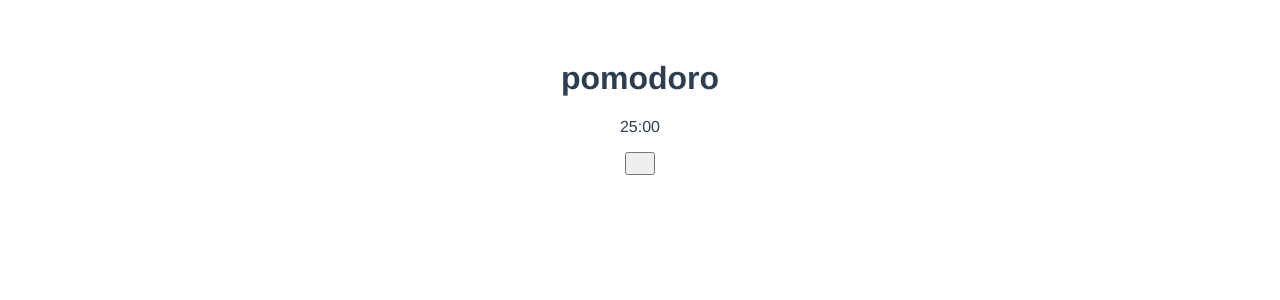
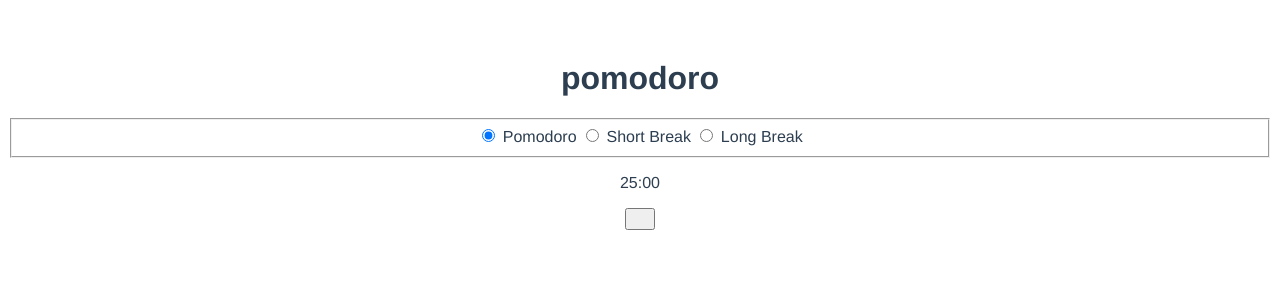
Before and after one commit to hamiltondave/pomodoro-clock, a Vue app: page / in a window 1280 px wide. Shown: the top 300 px of the page. Built offline with nearby package versions, Linux system fonts and the light colour scheme; some icons are missing.

Commit message:
Add timer options for breaks

```diff
--- a/src/App.vue
+++ b/src/App.vue
@@ -1,17 +1,33 @@
 <template>
   <div id="app">
-    <h1>pomodoro</h1>
-    <Timer limit="25" />
+    <main>
+      <h1>pomodoro</h1>
+      <BreakOptions v-model.number="selectedTimer" />
+      <Timer :limit="timeLimits[selectedTimer]" />
+    </main>
   </div>
 </template>
 
 <script>
+import BreakOptions from './components/BreakOptions'
 import Timer from './components/Timer.vue'
 
 export default {
   name: 'App',
   components: {
+    BreakOptions,
     Timer,
+  },
+
+  data() {
+    return {
+      selectedTimer: 'pomodoro',
+      timeLimits: {
+        long: 10,
+        pomodoro: 25,
+        short: 5,
+      },
+    }
   }
 }
 </script>
--- /dev/null
+++ b/src/components/BreakOptions.vue
@@ -0,0 +1,45 @@
+<template>
+  <fieldset>
+    <label>
+      <input
+        name="options"
+        type="radio"
+        value="pomodoro"
+        v-model="selectedOption"
+        @input="$emit('input', $event.target.value)"
+      />
+      Pomodoro
+    </label>
+    <label>
+      <input
+        name="options"
+        type="radio"
+        value="short"
+        v-model="selectedOption"
+        @input="$emit('input', $event.target.value)"
+      />
+      Short Break
+    </label>
+    <label>
+      <input
+        name="options"
+        type="radio"
+        value="long"
+        v-model="selectedOption"
+        @input="$emit('input', $event.target.value)"
+      />
+      Long Break
+    </label>
+  </fieldset>
+</template>
+
+<script>
+export default {
+  name: 'BreakOptions',
+  data() {
+    return {
+      selectedOption: 'pomodoro',
+    }
+  },
+}
+</script>
--- a/src/components/Timer.vue
+++ b/src/components/Timer.vue
@@ -60,6 +60,11 @@ export default {
   },
 
   watch: {
+    limit() {
+      this.paused = true
+      this.elapsed = 0
+    },
+
     paused(newValue) {
       if (newValue) {
         this.endTimer()
```
